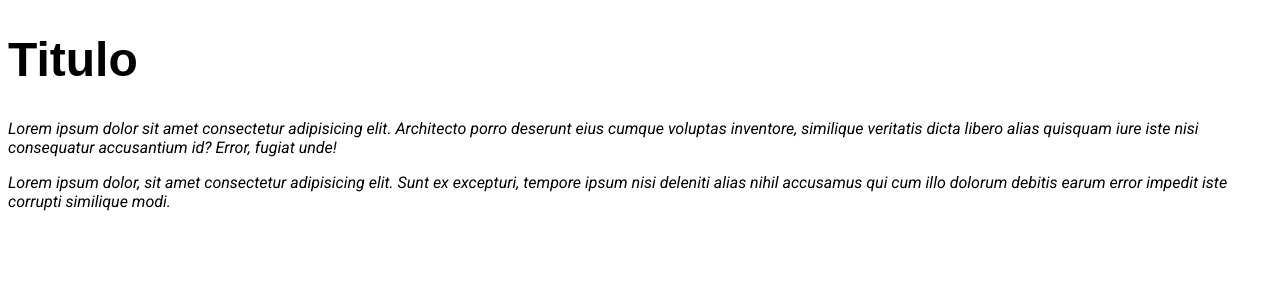
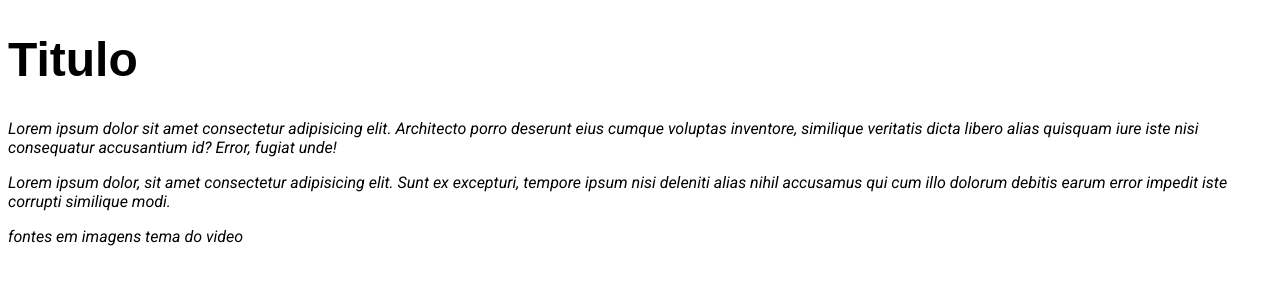
Before and after one commit to Diogo-Stack-ux/exercicios-gu-nabara, a plain HTML site: page ex018/fonte02.html in a window 1280 px wide. Drawn offline with Linux system fonts and the light colour scheme.

Commit message:
commit 4

```diff
--- a/ex018/fonte02.html
+++ b/ex018/fonte02.html
@@ -38,5 +38,6 @@
     <h1>Titulo</h1>
     <p>Lorem ipsum dolor sit amet consectetur adipisicing elit. Architecto porro deserunt eius cumque voluptas inventore, similique veritatis dicta libero alias quisquam iure iste nisi consequatur accusantium id? Error, fugiat unde!</p>
       <p>Lorem ipsum dolor, sit amet consectetur adipisicing elit. Sunt ex excepturi, tempore ipsum nisi deleniti alias nihil accusamus qui cum illo dolorum debitis earum error impedit iste corrupti similique modi.</p>
+      <p>fontes em imagens tema do video</p>
 </body>
 </html>
```
